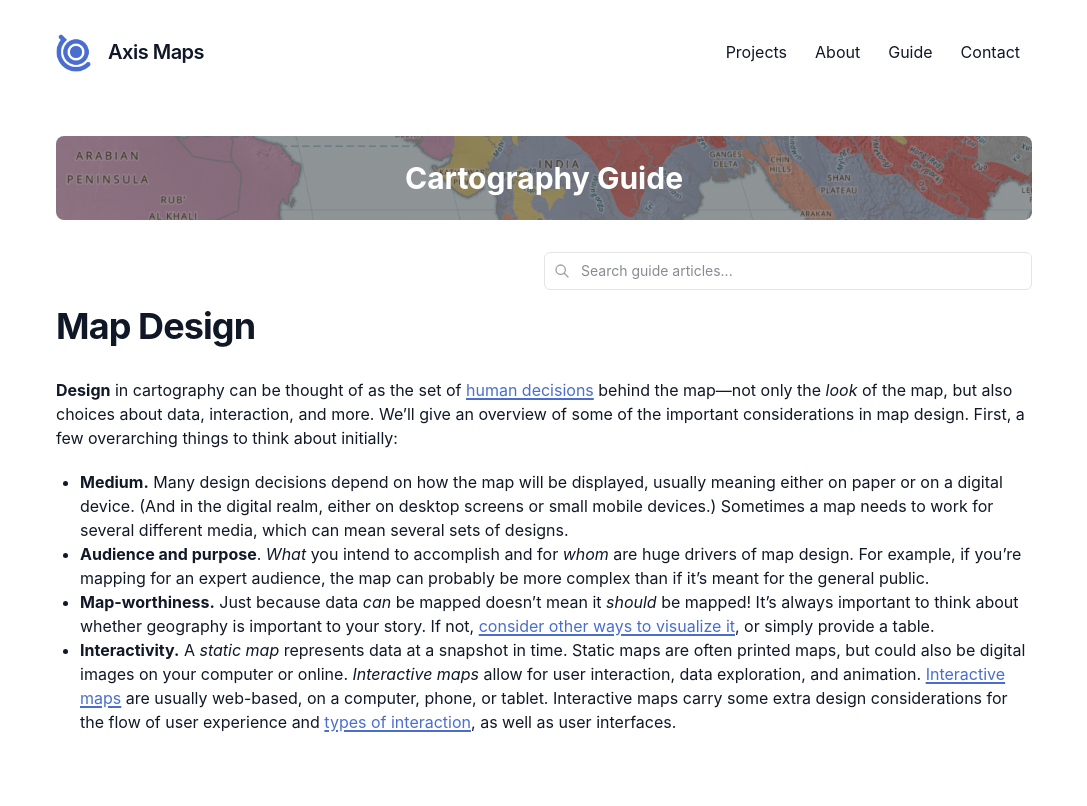
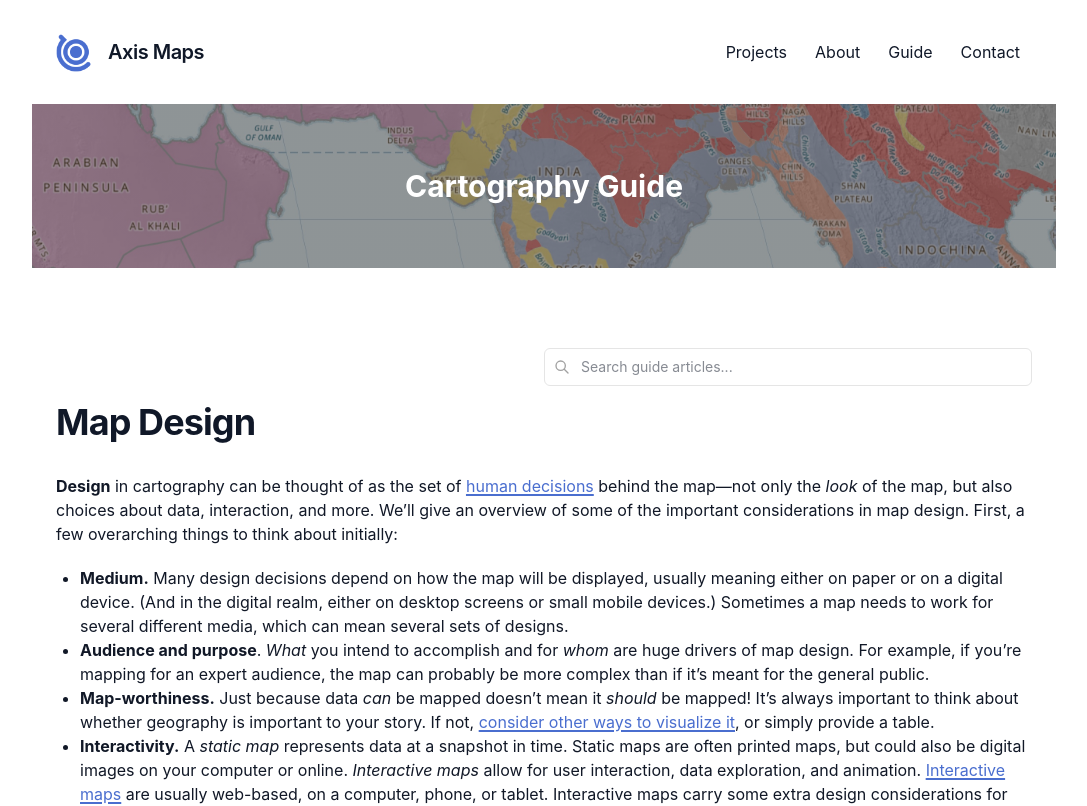
Before and after one commit to axismaps/axismaps, a Next.js app: page /guide/map-design in a window 1280 px wide. Shown: the top 806 px of the page, without its empty margins (96-1183 px from the left). Built offline with nearby package versions, Linux system fonts and the light colour scheme.

Commit message:
Fix banner width and position on individual guide pages
Co-authored-by: bcsheesley <4501388+bcsheesley@users.noreply.github.com>

```diff
--- a/app/guide/[slug]/page.tsx
+++ b/app/guide/[slug]/page.tsx
@@ -76,11 +76,12 @@ export default async function GuidePage({ params }: { params: Promise<{ slug: st
   } as any);
 
   return (
-    <PageSection>
-        {/* Header Banner */}
+    <>
+      {/* Header Banner - Match main guide page width */}
+      <div className="relative -mx-4 md:-mx-6 mb-12">
         <Link
           href="/guide"
-          className="mb-8 block rounded-lg p-6 text-center bg-cover bg-center bg-no-repeat transition-opacity hover:opacity-90"
+          className="block p-16 text-center bg-cover bg-center bg-no-repeat transition-opacity hover:opacity-90"
           style={{
             backgroundImage: `linear-gradient(rgba(0, 0, 0, 0.4), rgba(0, 0, 0, 0.4)), url('/images/guide.jpg')`
           }}
@@ -89,6 +90,9 @@ export default async function GuidePage({ params }: { params: Promise<{ slug: st
             Cartography Guide
           </h2>
         </Link>
+      </div>
+
+      <PageSection>
 
         {/* Article Header */}
         <header className="mb-8">
@@ -206,5 +210,6 @@ export default async function GuidePage({ params }: { params: Promise<{ slug: st
           </p>
         </div>
     </PageSection>
+    </>
   );
 }
```
